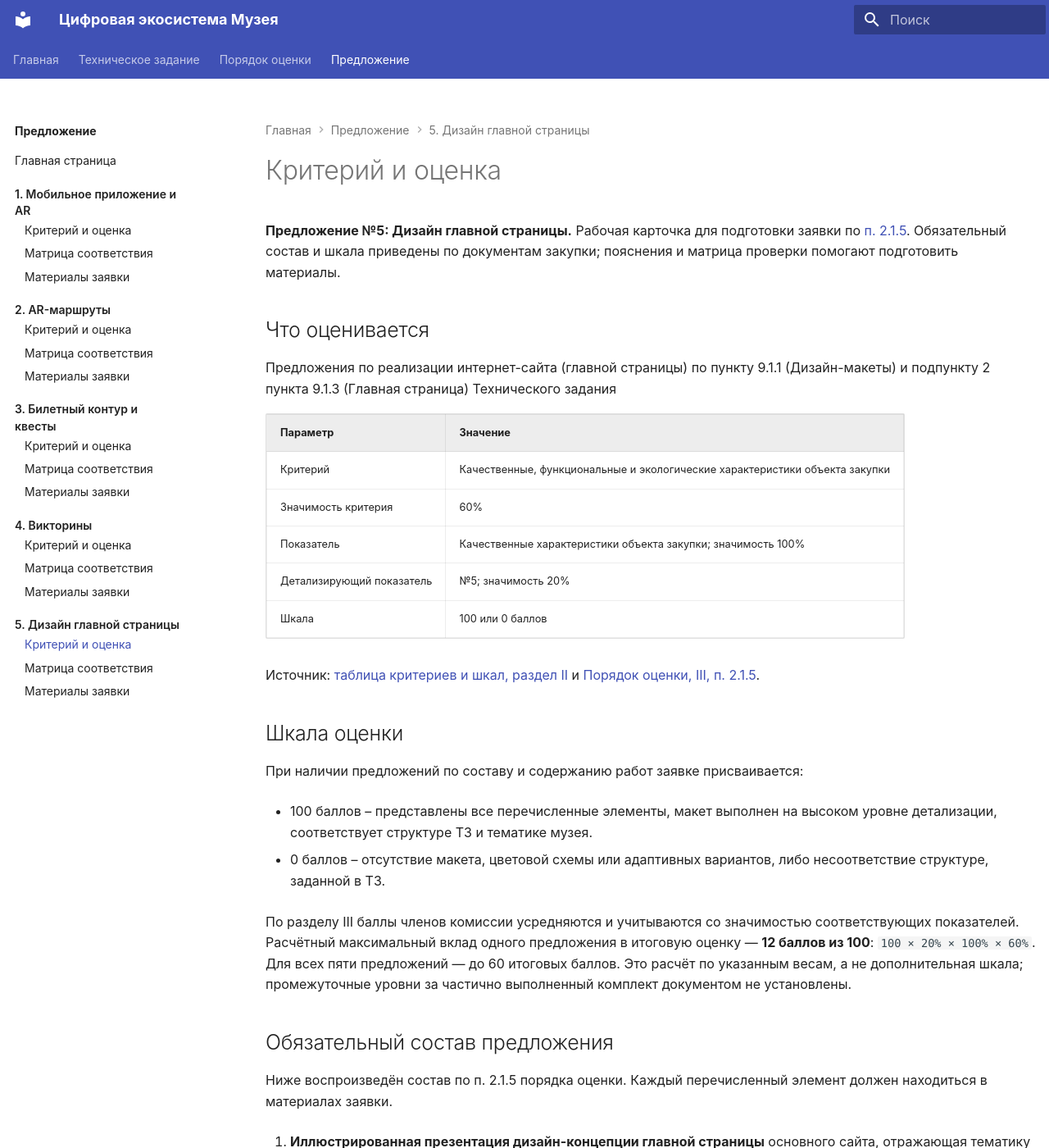
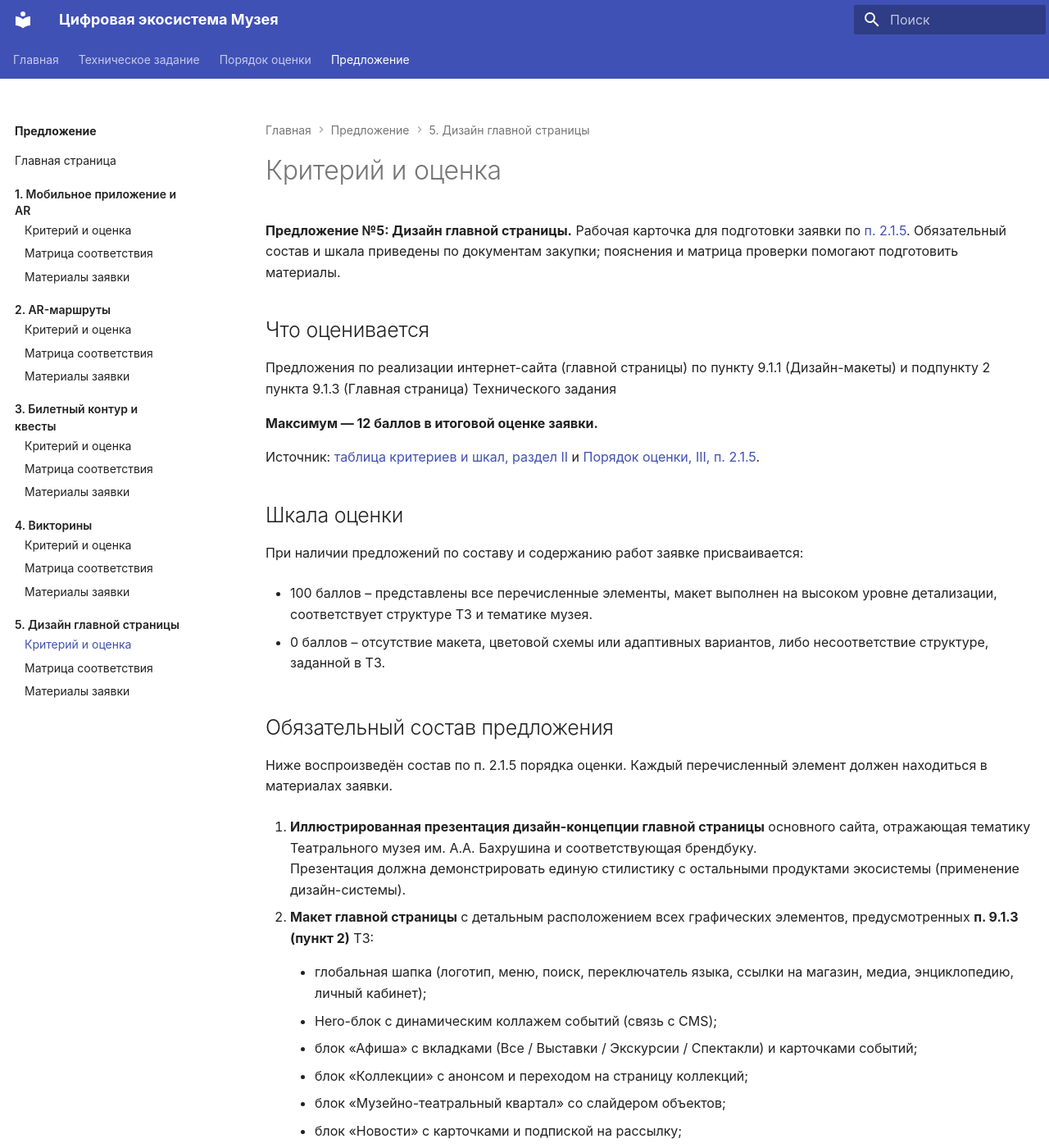
Before and after one commit to atlassys-smm/muzeu, an MkDocs documentation site: the page built from docs/proposal/05-homepage-design/criterion.md, in a window 1280 px wide and 1400 px high. Shown: the whole window at 82% size. Built offline with MkDocs 1.6.1 and Material for MkDocs 9.7.7, drawn with Linux system fonts in a browser that asks for light colours.

Commit message:
Simplify proposal scoring summaries

```diff
--- a/docs/proposal/05-homepage-design/criterion.md
+++ b/docs/proposal/05-homepage-design/criterion.md
@@ -6,13 +6,7 @@
 
 Предложения по реализации интернет-сайта (главной страницы) по пункту 9.1.1 (Дизайн-макеты) и подпункту 2 пункта 9.1.3 (Главная страница) Технического задания
 
-| Параметр | Значение |
-| --- | --- |
-| Критерий | Качественные, функциональные и экологические характеристики объекта закупки |
-| Значимость критерия | 60% |
-| Показатель | Качественные характеристики объекта закупки; значимость 100% |
-| Детализирующий показатель | №5; значимость 20% |
-| Шкала | 100 или 0 баллов |
+**Максимум — 12 баллов в итоговой оценке заявки.**
 
 Источник: [таблица критериев и шкал, раздел II](../../evaluation/02.md) и [Порядок оценки, III, п. 2.1.5](../../evaluation/03.md#quality-5).
 
@@ -23,8 +17,6 @@
 - 100 баллов – представлены все перечисленные элементы, макет выполнен на высоком уровне детализации, соответствует структуре ТЗ и тематике музея.
 
 - 0 баллов – отсутствие макета, цветовой схемы или адаптивных вариантов, либо несоответствие структуре, заданной в ТЗ.
-
-По разделу III баллы членов комиссии усредняются и учитываются со значимостью соответствующих показателей. Расчётный максимальный вклад одного предложения в итоговую оценку — **12 баллов из 100**: `100 × 20% × 100% × 60%`. Для всех пяти предложений — до 60 итоговых баллов. Это расчёт по указанным весам, а не дополнительная шкала; промежуточные уровни за частично выполненный комплект документом не установлены.
 
 ## Обязательный состав предложения
 
```
Also changed, not shown: docs/proposal/01-mobile-ar/criterion.md (+1 -9 lines), docs/proposal/02-ar-routes/criterion.md (+1 -9 lines), docs/proposal/03-tickets-quests/criterion.md (+1 -9 lines), docs/proposal/04-quizzes/criterion.md (+1 -9 lines).
